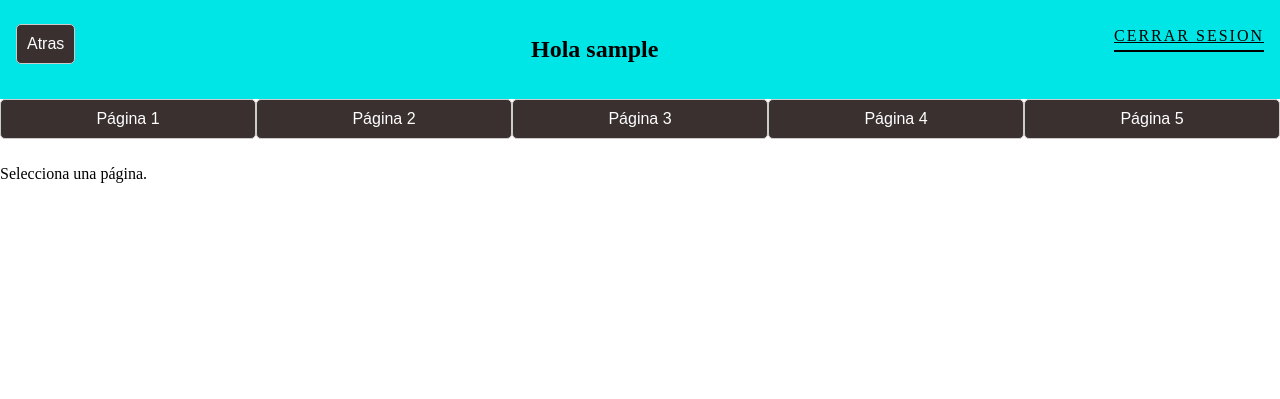
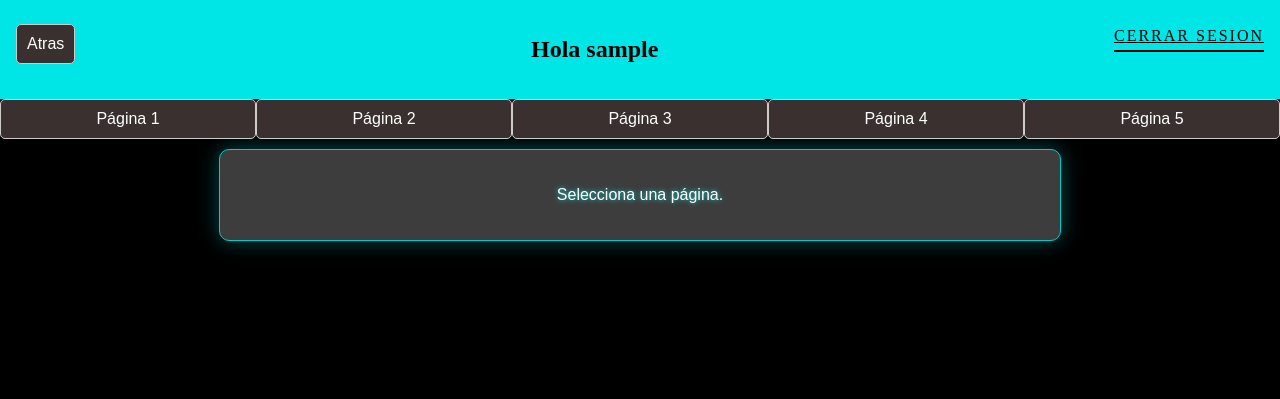
Before and after one commit to ProyectoFinalBB/Laboratorio6, a PHP site: page / in a window 1280 px wide. Shown: the top 399 px of the page. Run offline with PHP 8.4, Linux system fonts and the light colour scheme; the visitor is signed in with stand-in values (Sample User, id 1).

Commit message:
Cambio el style futurista

```diff
--- a/styles.css
+++ b/styles.css
@@ -1,6 +1,6 @@
 body {
     margin: 0px;
-    background: white;
+    background: rgb(0, 0, 0);
 }
 /*header */
 
@@ -185,3 +185,22 @@ input[type="number"] {
         grid-template-areas:"button button button button button" ;
 
     }
+
+    main {
+        display: flex;
+        flex-direction: column;
+        align-items: center;
+        justify-content: center;
+        flex: 1;
+        width: 90%;
+        max-width: 800px;
+        margin: 0 auto;
+        padding: 20px;
+        background:  #3d3d3d;
+        box-shadow: 0 0 20px rgba(0, 255, 255, 0.3);
+        border: 1px solid #00cccc;
+        border-radius: 10px;
+        color: #ffffff;
+        font-family: 'Orbitron', sans-serif; /* Fuente futurista de google*/
+        text-shadow: 0 0 5px rgba(0, 255, 255, 0.8);
+    }
```
